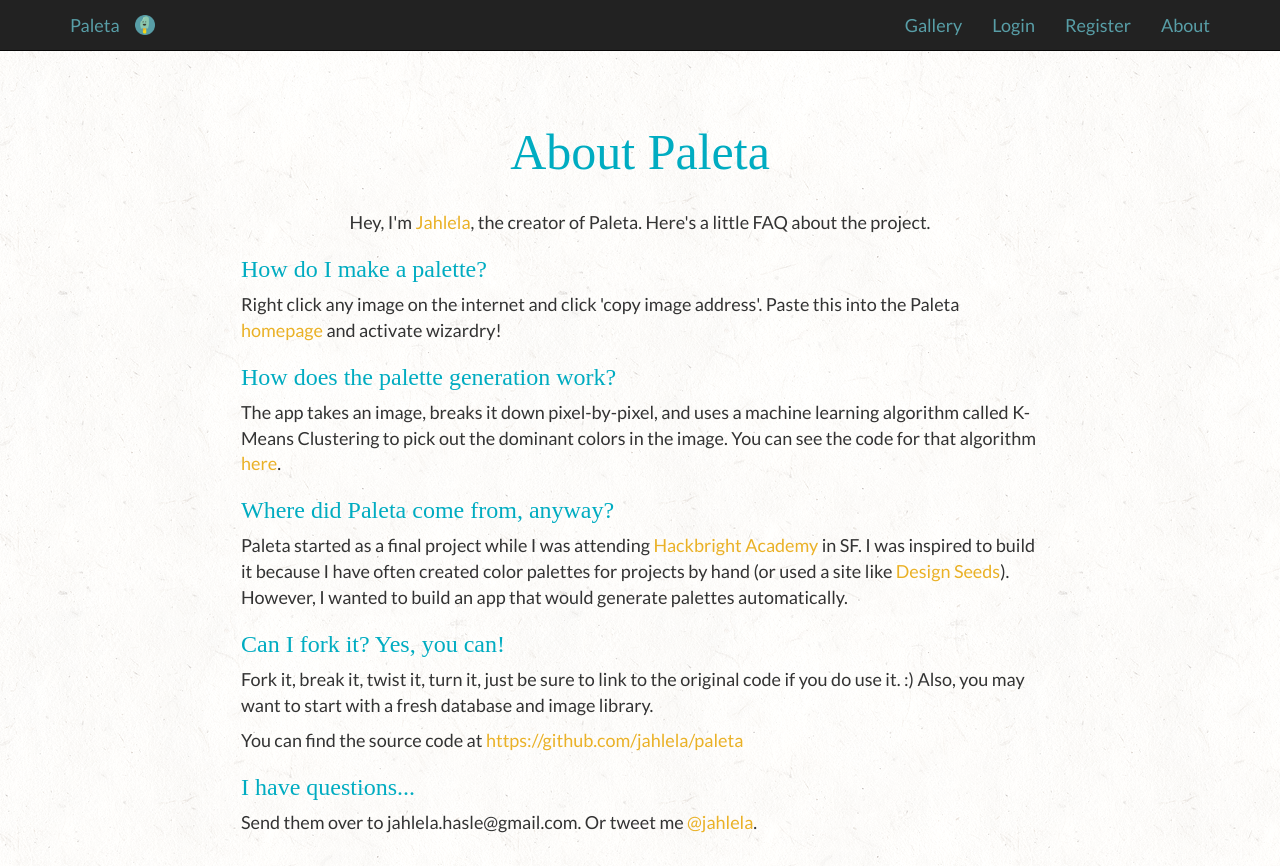
After one commit to jahlela/paleta, a Flask app: page /about in a window 1280 px wide. The commit adds this page. Run offline with Flask 2, Linux system fonts and the light colour scheme; some libraries are stand-ins or nearby versions; some web fonts are replaced.

Commit message:
Added about page. TODO: Change size on brand text

```diff
--- a/server.py
+++ b/server.py
@@ -156,6 +156,19 @@ def user_details(user_id, photos=None):
                                user=user,
                                yes_photos = False,
                                photos=photos)
+
+
+@app.route('/about', methods=['GET'])
+def about():
+    """ Render about page """
+    if session["logged_in"]:
+        user_id = session["user_id"]
+        user = User.query.get(user_id)
+    else:
+        user = None
+
+    return render_template('about.html',
+                            user=user)
 
 
 @app.route('/image_filter', methods=["GET"])
--- a/static/styles.css
+++ b/static/styles.css
@@ -4,11 +4,13 @@ html {
     padding: 20px;
     margin: 0;
     text-align: center;
+
 }
 
 body {
     margin-top: 30px;
     background-image: url("/static/img/design/paper.png");
+    font-size: 18px;
     font-family: 'Lato', sans-serif;
 }
 
@@ -21,11 +23,12 @@ section {
 }
 
 a {
-    color: #337ab7;
+    color: #EAB126;
 }
 
 a:hover {
     text-decoration: none;
+    color: #F3D819;
 }
 
 h1, h2, h3, h4, h5, h6 {
@@ -44,6 +47,10 @@ h1 img.logo {
 .h2, h2 {
     margin: 75px 0 30px;
     font-size: 50px;
+}
+
+p.center {
+    text-align: center;
 }
 
 .btn .btn-primary {
@@ -65,6 +72,7 @@ h1 img.logo {
 
 .navbar-inverse .navbar-nav>li>a {
     color: #589ea7;
+    font-size: 18px;
 }
 
 section#welcome-section {
@@ -143,7 +151,10 @@ input.palette-color {
     color: rgba(0,0,0,0);
 }
 
-
+#about-copy-div {
+    text-align: left;
+    padding: 0 15%;
+}
 
 /* Hide heart from the home page images*/
 #sample-palette-section div.favorite-image-div {
--- /dev/null
+++ b/templates/about.html
@@ -0,0 +1,27 @@
+{% extends 'base.html' %}
+{% block content %}
+
+  <h2>About Paleta</h2>
+
+  <div id="about-copy-div">
+    <p class="center">Hey, I'm <a href="https://www.linkedin.com/in/jahlelahasle/" target="_blank">Jahlela</a>, the creator of Paleta. Here's a little FAQ about the project.</p>
+
+    <h3>How do I make a palette?</h3>
+    <p>Right click any image on the internet and click 'copy image address'. Paste this into the Paleta <a href="/">homepage</a> and activate wizardry!</p>
+
+    <h3>How does the palette generation work?</h3>
+    <p>The app takes an image, breaks it down pixel-by-pixel, and uses a machine learning algorithm called K-Means Clustering to pick out the dominant colors in the image. You can see the code for that algorithm <a href="https://github.com/jahlela/paleta/blob/master/kmeans.py" target="_blank">here</a>.</p>
+
+    <h3>Where did Paleta come from, anyway?</h3>
+    <p>Paleta started as a final project while I was attending <a href="hackbrightacademy.com" target="_blank">Hackbright Academy</a> in SF. I was inspired to build it because I have often created color palettes for projects by hand (or used a site like <a href="design-seeds.com" target="_blank">Design Seeds</a>). However, I wanted to build an app that would generate palettes automatically.</p>
+
+    <h3>Can I fork it? Yes, you can!</h3>
+    <p>Fork it, break it, twist it, turn it, just be sure to link to the original code if you do use it. :) Also, you may want to start with a fresh database and image library.</p>
+    <p>You can find the source code at <a href="https://github.com/jahlela/paleta" target="_blank">https://github.com/jahlela/paleta</a></p>
+
+    <h3>I have questions...</h3>
+    <p>Send them over to jahlela.hasle@gmail.com. Or tweet me <a href="https://twitter.com/jahlela" target="_blank">@jahlela</a>.<p>
+
+  </div>
+
+{% endblock %}
--- a/templates/base.html
+++ b/templates/base.html
@@ -34,6 +34,7 @@
                         <li><a href="/users/{{ user.user_id }}">Profile</a></li>
                         <li><a href="/logout">Logout</a></li>
                     {% endif %}
+                        <li><a href="/about">About</a></li>
                 </ul>
             </div>
 
```
Also changed, not shown: templates/profile.html (deleted).
